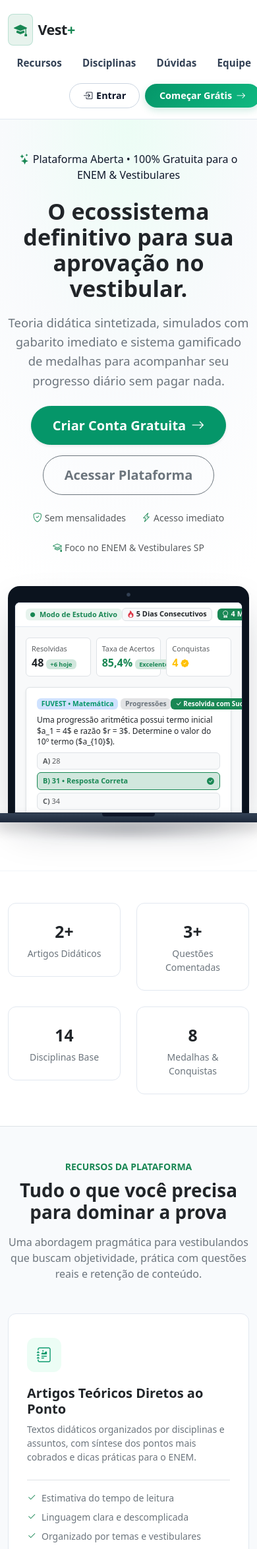
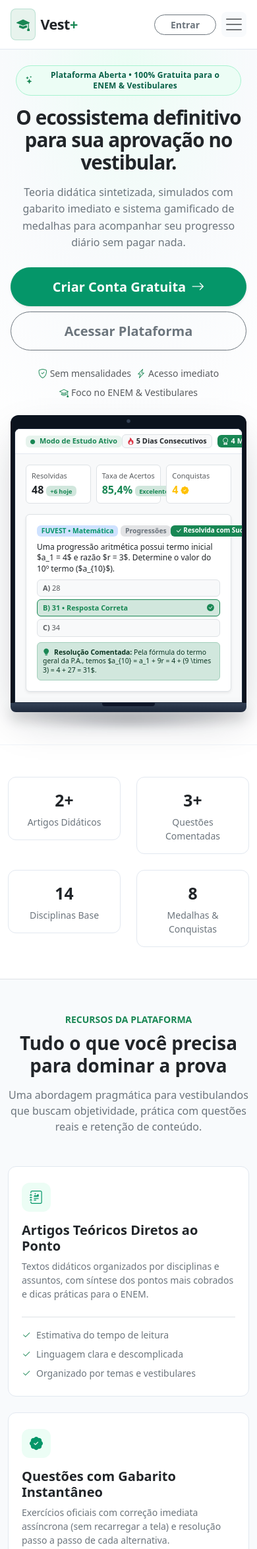
Before and after one commit to DuilioBSegura/VestMais-Project, a PHP site: page / in a window 390 px wide. Shown: the top 2347 px of the page at 66% size. Run offline with PHP 8.4, Linux system fonts and the light colour scheme; data comes from the database, SQL or seed files in the repository.

Commit message:
feat(mobile): complete mobile responsiveness sprint for landing page and navbar

```diff
--- a/public/css/style.css
+++ b/public/css/style.css
@@ -115,12 +115,44 @@
    ============================================================================== */
 
 /* Rolagem Suave Global e Offset de Âncoras */
-html {
+html, body {
+    overflow-x: hidden;
+    max-width: 100%;
     scroll-behavior: smooth;
 }
 
 section[id] {
     scroll-margin-top: 5.5rem;
+}
+
+/* Badges e Títulos Responsivos da Landing */
+.clean-pill-badge {
+    display: inline-flex;
+    align-items: center;
+    gap: 0.5rem;
+    padding: 0.4rem 1.15rem;
+    background: #ecfdf5;
+    border: 1px solid #a7f3d0;
+    color: #065f46;
+    border-radius: 50px;
+    font-size: 0.85rem;
+    font-weight: 600;
+    letter-spacing: 0.2px;
+    max-width: 100%;
+    text-align: center;
+}
+@media (max-width: 575.98px) {
+    .clean-pill-badge {
+        font-size: 0.75rem;
+        padding: 0.35rem 0.85rem;
+        line-height: 1.35;
+    }
+}
+
+.hero-title {
+    font-size: clamp(1.85rem, 5vw + 0.5rem, 3.25rem);
+    line-height: 1.15;
+    letter-spacing: -0.03em;
 }
 
 /* Navbar Principal Escura (Usada nos Dashboards e Legado) */
@@ -964,12 +996,6 @@
     display: flex;
 }
 
-@media (max-width: 768px) {
-    .laptop-display {
-        height: 320px;
-    }
-}
-
 /* Base / Teclado do Laptop */
 .laptop-base {
     width: calc(100% + 40px);
@@ -979,6 +1005,25 @@
     border-radius: 0 0 6px 6px;
     position: relative;
     box-shadow: 0 10px 20px rgba(0, 0, 0, 0.2);
+}
+
+@media (max-width: 767.98px) {
+    .laptop-base {
+        width: 100% !important;
+        margin-left: 0 !important;
+        border-radius: 0 0 8px 8px !important;
+    }
+    .laptop-mockup-wrapper {
+        margin-top: 1.5rem;
+    }
+    .laptop-screen-frame {
+        border-radius: 12px 12px 0 0;
+        padding: 6px 6px 0 6px;
+    }
+    .laptop-display {
+        height: auto !important;
+        min-height: 260px;
+    }
 }
 
 .laptop-notch {
@@ -1156,3 +1201,63 @@
     font-weight: 700;
     box-shadow: 0 4px 10px rgba(5, 150, 105, 0.2);
 }
+
+/* ==============================================================================
+   RESPONSIVIDADE MOBILE DA LANDING PAGE & OTIMIZAÇÕES TOUCH
+   ============================================================================== */
+@media (max-width: 991.98px) {
+    .navbar-landing .navbar-collapse {
+        background-color: #ffffff;
+        border-radius: 12px;
+        padding: 1.25rem;
+        margin-top: 0.75rem;
+        border: 1px solid #e2e8f0;
+        box-shadow: 0 10px 25px -5px rgba(0, 0, 0, 0.08);
+    }
+    .navbar-landing .navbar-nav .nav-link {
+        padding: 0.65rem 0.85rem !important;
+        border-radius: 8px;
+    }
+}
+
+@media (max-width: 767.98px) {
+    .clean-stat-box {
+        padding: 1rem 0.75rem;
+    }
+    .clean-feature-box {
+        padding: 1.5rem 1.25rem;
+    }
+    .clean-icon-circle {
+        width: 44px;
+        height: 44px;
+        font-size: 1.25rem;
+        margin-bottom: 1rem;
+    }
+}
+
+@media (max-width: 575.98px) {
+    .lead {
+        font-size: 1rem !important;
+        line-height: 1.5;
+    }
+    .team-member-minimal {
+        padding: 1.15rem 0.5rem;
+    }
+    .team-avatar-gradient {
+        width: 48px;
+        height: 48px;
+        font-size: 1.05rem;
+        margin-bottom: 0.5rem;
+    }
+    .team-member-minimal h6 {
+        font-size: 0.88rem;
+    }
+    .accordion-clean .accordion-button {
+        padding: 0.9rem 1rem;
+        font-size: 0.95rem;
+    }
+    .accordion-clean .accordion-body {
+        padding: 0.85rem 1rem 1rem 1rem;
+        font-size: 0.88rem;
+    }
+}
--- a/src/Views/auth/login.php
+++ b/src/Views/auth/login.php
@@ -15,7 +15,7 @@
     <!-- Estilos da Aplicação -->
     <link href="https://cdn.jsdelivr.net/npm/bootstrap@5.3.3/dist/css/bootstrap.min.css" rel="stylesheet" integrity="sha384-QWTKZyjpPEjISv5WaRU9OFeRpok6YctnYmDr5pNlyT2bRjXh0JMhjY6hW+ALEwIH" crossorigin="anonymous">
     <link rel="stylesheet" href="https://cdn.jsdelivr.net/npm/bootstrap-icons@1.11.3/font/bootstrap-icons.min.css">
-    <link rel="stylesheet" href="<?= Helper::url('/css/style.css?v=1.1.2') ?>">
+    <link rel="stylesheet" href="<?= Helper::url('/css/style.css?v=1.1.3') ?>">
     <style>
         body {
             background: linear-gradient(135deg, #064e3b 0%, #0f172a 100%);
--- a/src/Views/auth/register.php
+++ b/src/Views/auth/register.php
@@ -19,7 +19,7 @@
     <!-- Estilos da Aplicação -->
     <link href="https://cdn.jsdelivr.net/npm/bootstrap@5.3.3/dist/css/bootstrap.min.css" rel="stylesheet" integrity="sha384-QWTKZyjpPEjISv5WaRU9OFeRpok6YctnYmDr5pNlyT2bRjXh0JMhjY6hW+ALEwIH" crossorigin="anonymous">
     <link rel="stylesheet" href="https://cdn.jsdelivr.net/npm/bootstrap-icons@1.11.3/font/bootstrap-icons.min.css">
-    <link rel="stylesheet" href="<?= Helper::url('/css/style.css?v=1.1.2') ?>">
+    <link rel="stylesheet" href="<?= Helper::url('/css/style.css?v=1.1.3') ?>">
     <style>
         body {
             background: linear-gradient(135deg, #064e3b 0%, #0f172a 100%);
--- a/src/Views/home.php
+++ b/src/Views/home.php
@@ -47,15 +47,16 @@
     <!-- Estilos da Aplicação -->
     <link href="https://cdn.jsdelivr.net/npm/bootstrap@5.3.3/dist/css/bootstrap.min.css" rel="stylesheet" integrity="sha384-QWTKZyjpPEjISv5WaRU9OFeRpok6YctnYmDr5pNlyT2bRjXh0JMhjY6hW+ALEwIH" crossorigin="anonymous">
     <link rel="stylesheet" href="https://cdn.jsdelivr.net/npm/bootstrap-icons@1.11.3/font/bootstrap-icons.min.css">
-    <link rel="stylesheet" href="<?= Helper::url('/css/style.css?v=1.1.2') ?>">
+    <link rel="stylesheet" href="<?= Helper::url('/css/style.css?v=1.1.3') ?>">
 </head>
 <body class="bg-white">
 
     <!-- ==============================================================================
-         NAVBAR PÚBLICA (MINIMALISTA, CLEAN & ALTA VISIBILIDADE)
+         NAVBAR PÚBLICA (MINIMALISTA, CLEAN & TOTALMENTE RESPONSIVA)
          ============================================================================== -->
-    <nav class="navbar navbar-expand-lg navbar-landing py-3 sticky-top">
-        <div class="container px-lg-4">
+    <nav class="navbar navbar-expand-lg navbar-landing py-2 py-lg-3 sticky-top">
+        <div class="container px-3 px-lg-4">
+            <!-- Brand / Logotipo -->
             <a class="navbar-brand d-flex align-items-center gap-2" href="<?= Helper::url('/') ?>">
                 <div class="d-inline-flex align-items-center justify-content-center rounded-3 bg-success bg-opacity-10 p-2" style="border: 1px solid rgba(5, 150, 105, 0.2);">
                     <i class="bi bi-mortarboard-fill text-success fs-5"></i>
@@ -63,8 +64,25 @@
                 <span class="fs-4 fw-bold text-dark tracking-tight">Vest<span class="text-success">+</span></span>
             </a>
 
-            <div class="d-flex align-items-center justify-content-between flex-wrap gap-2">
-                <ul class="navbar-nav d-flex flex-row align-items-center mb-0 gap-1 gap-lg-2">
+            <!-- Ações Rápidas no Mobile & Botão Hambúrguer -->
+            <div class="d-flex align-items-center gap-2 d-lg-none">
+                <?php if ($currentUser): ?>
+                    <a href="<?= $dashboardUrl ?>" class="btn btn-sm btn-primary btn-pill px-3">
+                        Painel
+                    </a>
+                <?php else: ?>
+                    <a href="<?= Helper::url('/login') ?>" class="btn btn-sm btn-outline-secondary btn-pill px-3">
+                        Entrar
+                    </a>
+                <?php endif; ?>
+                <button class="navbar-toggler border-0 shadow-none p-1" type="button" data-bs-toggle="collapse" data-bs-target="#landingNavbar" aria-controls="landingNavbar" aria-expanded="false" aria-label="Menu de Navegação">
+                    <span class="navbar-toggler-icon"></span>
+                </button>
+            </div>
+
+            <!-- Links e Ações Colapsáveis (Desktop & Menu Mobile) -->
+            <div class="collapse navbar-collapse" id="landingNavbar">
+                <ul class="navbar-nav mx-auto mb-2 mb-lg-0 gap-1 gap-lg-2 py-2 py-lg-0 text-center text-lg-start">
                     <li class="nav-item">
                         <a class="nav-link" href="#recursos">Recursos</a>
                     </li>
@@ -79,19 +97,19 @@
                     </li>
                 </ul>
 
-                <div class="d-flex align-items-center gap-2 ms-auto ms-lg-3">
+                <div class="d-flex align-items-center gap-2 pt-3 pt-lg-0 border-top border-lg-0 flex-column flex-lg-row">
                     <?php if ($currentUser): ?>
-                        <a href="<?= $dashboardUrl ?>" class="btn btn-primary btn-pill d-inline-flex align-items-center gap-2 shadow-sm">
+                        <a href="<?= $dashboardUrl ?>" class="btn btn-primary btn-pill d-inline-flex align-items-center justify-content-center gap-2 shadow-sm w-100 w-lg-auto">
                             <i class="bi bi-speedometer2"></i> Meu Dashboard
                         </a>
-                        <a href="<?= Helper::url('/logout') ?>" class="btn btn-outline-secondary btn-sm rounded-circle p-2" title="Encerrar sessão">
+                        <a href="<?= Helper::url('/logout') ?>" class="btn btn-outline-secondary btn-sm rounded-circle p-2 d-none d-lg-inline-flex" title="Encerrar sessão">
                             <i class="bi bi-box-arrow-right"></i>
                         </a>
                     <?php else: ?>
-                        <a href="<?= Helper::url('/login') ?>" class="btn-nav-login">
+                        <a href="<?= Helper::url('/login') ?>" class="btn-nav-login d-none d-lg-inline-flex">
                             <i class="bi bi-box-arrow-in-right"></i> Entrar
                         </a>
-                        <a href="<?= Helper::url('/cadastro') ?>" class="btn-nav-signup">
+                        <a href="<?= Helper::url('/cadastro') ?>" class="btn-nav-signup w-100 w-lg-auto justify-content-center">
                             Começar Grátis <i class="bi bi-arrow-right"></i>
                         </a>
                     <?php endif; ?>
@@ -103,18 +121,18 @@
     <!-- ==============================================================================
          HERO SECTION COM MOCKUP REALISTA DO COMPUTADOR / DASHBOARD
          ============================================================================== -->
-    <header class="py-5 pt-lg-6" style="background: radial-gradient(120% 80% at 50% 0%, #ecfdf5 0%, #f8fafc 40%, #ffffff 85%); border-bottom: 1px solid #f1f5f9;">
-        <div class="container px-lg-4 text-center">
+    <header class="py-4 py-lg-6" style="background: radial-gradient(120% 80% at 50% 0%, #ecfdf5 0%, #f8fafc 40%, #ffffff 85%); border-bottom: 1px solid #f1f5f9;">
+        <div class="container px-3 px-lg-4 text-center">
 
             <!-- Pill Badge Superior -->
-            <div class="d-inline-flex align-items-center gap-2 mb-4">
+            <div class="d-inline-flex align-items-center justify-content-center mb-3 mb-lg-4 px-2">
                 <span class="clean-pill-badge">
-                    <i class="bi bi-stars text-success"></i> Plataforma Aberta &bull; 100% Gratuita para o ENEM & Vestibulares
+                    <i class="bi bi-stars text-success"></i> <span>Plataforma Aberta &bull; 100% Gratuita para o ENEM & Vestibulares</span>
                 </span>
             </div>
 
             <!-- Título Principal & Subtítulo -->
-            <h1 class="display-4 fw-bold text-dark tracking-tight mb-3 mx-auto" style="max-width: 860px; line-height: 1.15;">
+            <h1 class="hero-title fw-bold text-dark tracking-tight mb-3 mx-auto" style="max-width: 860px;">
                 O ecossistema definitivo para sua aprovação no vestibular.
             </h1>
             <p class="lead text-secondary mx-auto mb-4" style="max-width: 680px; font-size: 1.15rem; line-height: 1.6;">
@@ -122,26 +140,26 @@
             </p>
 
             <!-- Chamadas para Ação (CTAs) -->
-            <div class="d-flex justify-content-center align-items-center gap-3 flex-wrap mb-4">
+            <div class="d-flex justify-content-center align-items-center gap-2 gap-sm-3 flex-column flex-sm-row mb-4 w-100" style="max-width: 480px; margin: 0 auto;">
                 <?php if ($currentUser): ?>
-                    <a href="<?= $dashboardUrl ?>" class="btn btn-primary btn-pill btn-lg px-4 shadow-sm d-inline-flex align-items-center gap-2">
+                    <a href="<?= $dashboardUrl ?>" class="btn btn-primary btn-pill btn-lg px-4 shadow-sm w-100 w-sm-auto d-inline-flex align-items-center justify-content-center gap-2">
                         <i class="bi bi-arrow-right-circle-fill"></i> Continuar Meus Estudos
                     </a>
                 <?php else: ?>
-                    <a href="<?= Helper::url('/cadastro') ?>" class="btn btn-primary btn-pill btn-lg px-4 shadow-sm d-inline-flex align-items-center gap-2">
+                    <a href="<?= Helper::url('/cadastro') ?>" class="btn btn-primary btn-pill btn-lg px-4 shadow-sm w-100 w-sm-auto d-inline-flex align-items-center justify-content-center gap-2">
                         Criar Conta Gratuita <i class="bi bi-arrow-right"></i>
                     </a>
-                    <a href="<?= Helper::url('/login') ?>" class="btn btn-outline-secondary btn-pill btn-lg px-4">
+                    <a href="<?= Helper::url('/login') ?>" class="btn btn-outline-secondary btn-pill btn-lg px-4 w-100 w-sm-auto justify-content-center">
                         Acessar Plataforma
                     </a>
                 <?php endif; ?>
             </div>
 
             <!-- Micro-confiança -->
-            <div class="d-flex align-items-center justify-content-center gap-4 text-muted small mb-5 flex-wrap">
+            <div class="d-flex align-items-center justify-content-center gap-2 gap-sm-4 text-muted small mb-4 mb-lg-5 flex-wrap">
                 <span class="d-flex align-items-center gap-1"><i class="bi bi-shield-check text-success"></i> Sem mensalidades</span>
                 <span class="d-flex align-items-center gap-1"><i class="bi bi-lightning-charge text-success"></i> Acesso imediato</span>
-                <span class="d-flex align-items-center gap-1"><i class="bi bi-mortarboard text-success"></i> Foco no ENEM & Vestibulares SP</span>
+                <span class="d-flex align-items-center gap-1"><i class="bi bi-mortarboard text-success"></i> Foco no ENEM & Vestibulares</span>
             </div>
 
             <!-- ==============================================================================
@@ -557,17 +575,17 @@
          CTA FINAL (CARD ELEGANTE EM GRADIENTE ESMERALDA)
          ============================================================================== -->
     <section class="py-5 py-lg-6 bg-white">
-        <div class="container px-lg-4">
-            <div class="p-5 rounded-4 text-white text-center shadow-lg" style="background: linear-gradient(135deg, #064e3b 0%, #059669 100%);">
+        <div class="container px-3 px-lg-4">
+            <div class="p-4 p-md-5 rounded-4 text-white text-center shadow-lg" style="background: linear-gradient(135deg, #064e3b 0%, #059669 100%);">
                 <h2 class="display-6 fw-bold mb-3 tracking-tight">Pronto para acelerar sua aprovação?</h2>
                 <p class="fs-5 text-light opacity-90 col-md-8 mx-auto mb-4" style="color: #ecfdf5 !important;">
                     Junte-se ao Vest+ agora mesmo. Crie sua conta gratuita em menos de 1 minuto e comece a estudar com foco nos resultados.
                 </p>
-                <div class="d-flex justify-content-center gap-3 flex-wrap">
-                    <a href="<?= Helper::url('/cadastro') ?>" class="btn btn-light btn-pill btn-lg px-4 py-3 fw-bold text-success shadow-sm">
+                <div class="d-flex justify-content-center gap-2 gap-sm-3 flex-column flex-sm-row mx-auto" style="max-width: 440px;">
+                    <a href="<?= Helper::url('/cadastro') ?>" class="btn btn-light btn-pill btn-lg px-4 py-3 fw-bold text-success shadow-sm w-100 w-sm-auto justify-content-center">
                         <i class="bi bi-person-plus-fill me-1"></i> Criar Conta Gratuita
                     </a>
-                    <a href="<?= Helper::url('/login') ?>" class="btn btn-outline-light btn-pill btn-lg px-4 py-3">
+                    <a href="<?= Helper::url('/login') ?>" class="btn btn-outline-light btn-pill btn-lg px-4 py-3 w-100 w-sm-auto justify-content-center">
                         Fazer Login
                     </a>
                 </div>
--- a/src/Views/layout/header.php
+++ b/src/Views/layout/header.php
@@ -36,7 +36,7 @@
     <!-- Estilos da Aplicação -->
     <link href="https://cdn.jsdelivr.net/npm/bootstrap@5.3.3/dist/css/bootstrap.min.css" rel="stylesheet" integrity="sha384-QWTKZyjpPEjISv5WaRU9OFeRpok6YctnYmDr5pNlyT2bRjXh0JMhjY6hW+ALEwIH" crossorigin="anonymous">
     <link rel="stylesheet" href="https://cdn.jsdelivr.net/npm/bootstrap-icons@1.11.3/font/bootstrap-icons.min.css">
-    <link rel="stylesheet" href="<?= Helper::url('/css/style.css?v=1.1.2') ?>">
+    <link rel="stylesheet" href="<?= Helper::url('/css/style.css?v=1.1.3') ?>">
 </head>
 <body>
 
```
